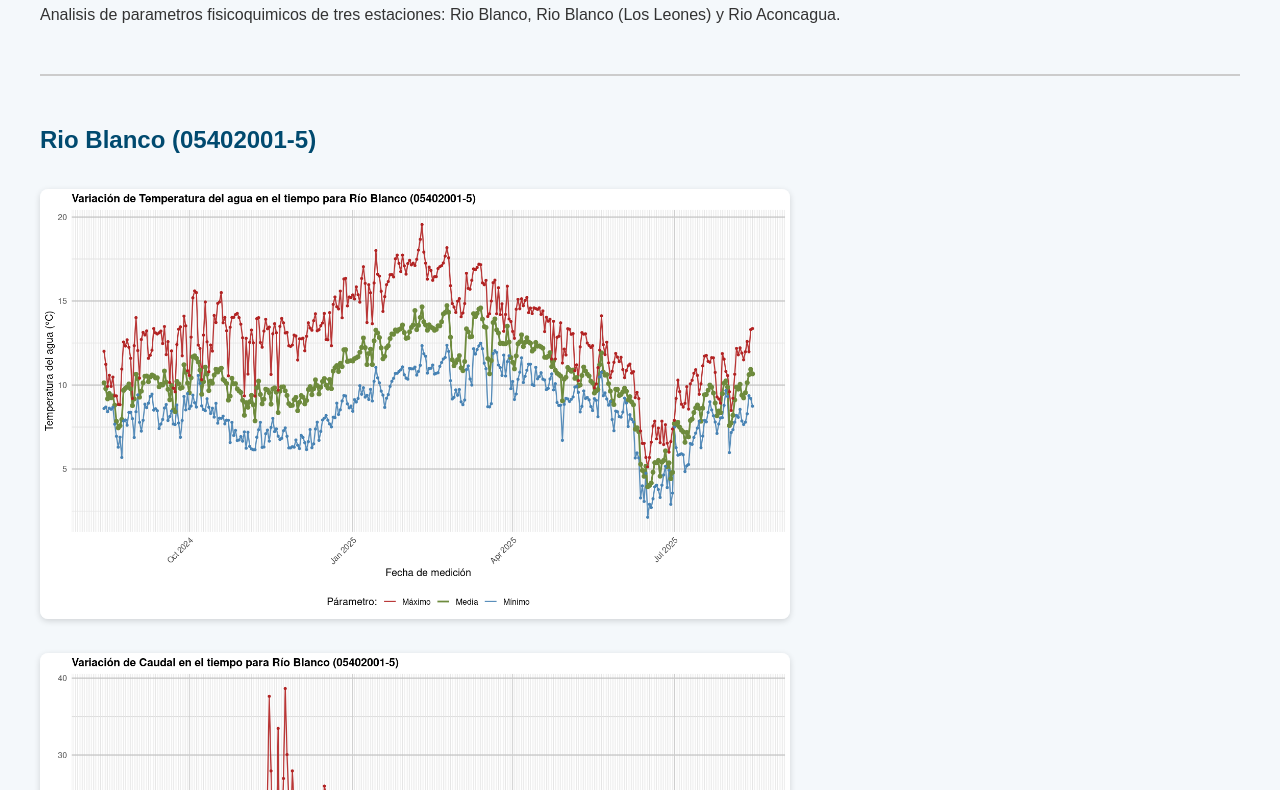
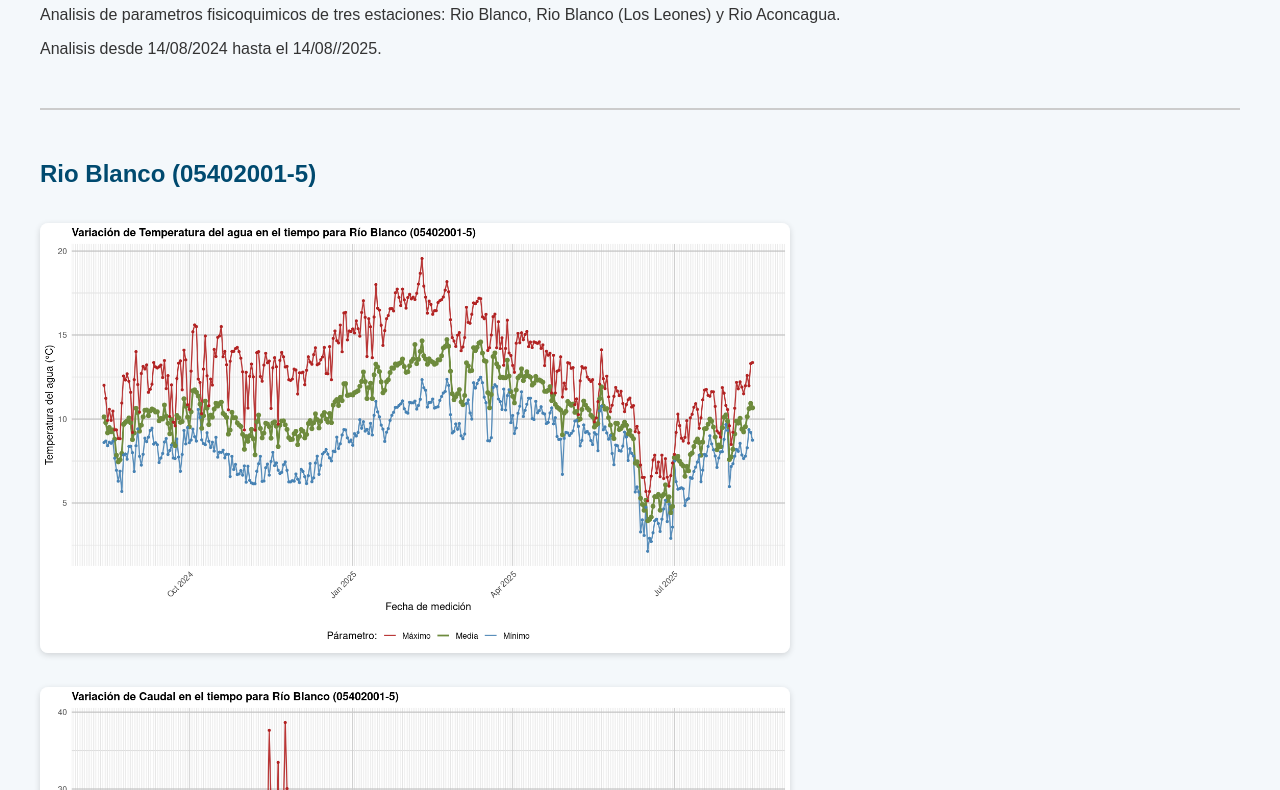
Before and after one commit to danaealvarez-sudo/calidad-agua, a plain HTML site: page index.html in a window 1280 px wide. Shown: the part 92-882 px from the top of the page. Drawn offline with Linux system fonts and the light colour scheme.

Commit message:
Add analysis period to water quality report
Added analysis period for water quality parameters.

```diff
--- a/index.html
+++ b/index.html
@@ -14,6 +14,8 @@
 <body>
   <h1>Calidad del Agua - Region de Valparaiso</h1>
   <p>Analisis de parametros fisicoquimicos de tres estaciones: Rio Blanco, Rio Blanco (Los Leones) y Rio Aconcagua.</p>
+ <p>Analisis desde 14/08/2024 hasta el 14/08//2025.<p>
+
 
   <hr>
   <h2>Rio Blanco (05402001-5)</h2>
```
